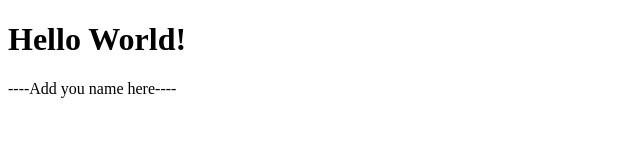
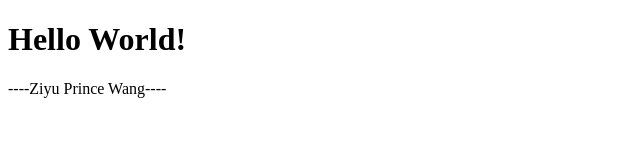
Before and after one commit to DS4200-S23-Class/ic-01-wang-ziyu1, a plain HTML site: page index.html in a window 1280 px wide. Shown: the full height of the page, 0-640 px from the left. Drawn offline with Linux system fonts and the light colour scheme.

Commit message:
HW 00: hello world

```diff
--- a/index.html
+++ b/index.html
@@ -6,7 +6,7 @@
 
 <p>
 
-----Add you name here----
+----Ziyu Prince Wang----
 
 </p>
 
```
Also changed, not shown: 1 other file.
